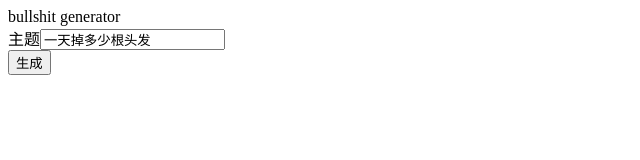
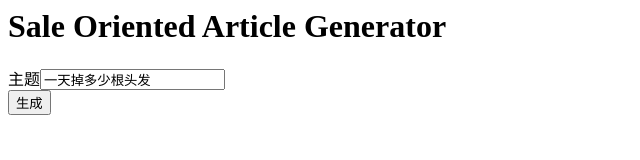
Before and after one commit to WenzeJin/Sale-oriented-article-generator, a plain HTML site: page index.html in a window 1280 px wide. Shown: the whole page, without its empty margins (0-640 px from the left). Drawn offline with Linux system fonts and the light colour scheme.

Commit message:
some changes

```diff
--- a/index.html
+++ b/index.html
@@ -213,7 +213,7 @@
     }
 
     </script>
-    <div>bullshit generator</div>
+    <div><h1>Sale Oriented Article Generator</h1></div>
     <div>主题<input value="一天掉多少根头发"></input></div>
     <div></div><button onclick="生成文章()">生成</button></div>
     <div id="论文"></div>
```
Also changed, not shown: 1 other file.
